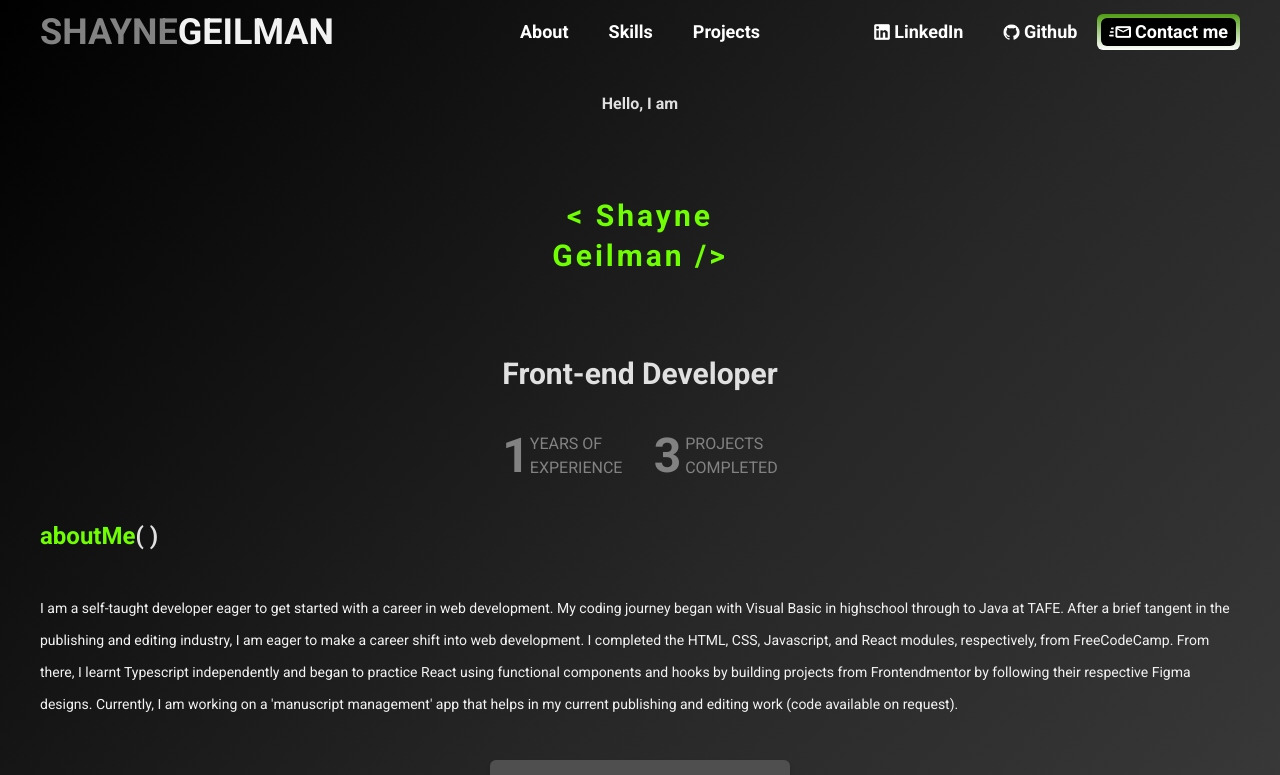
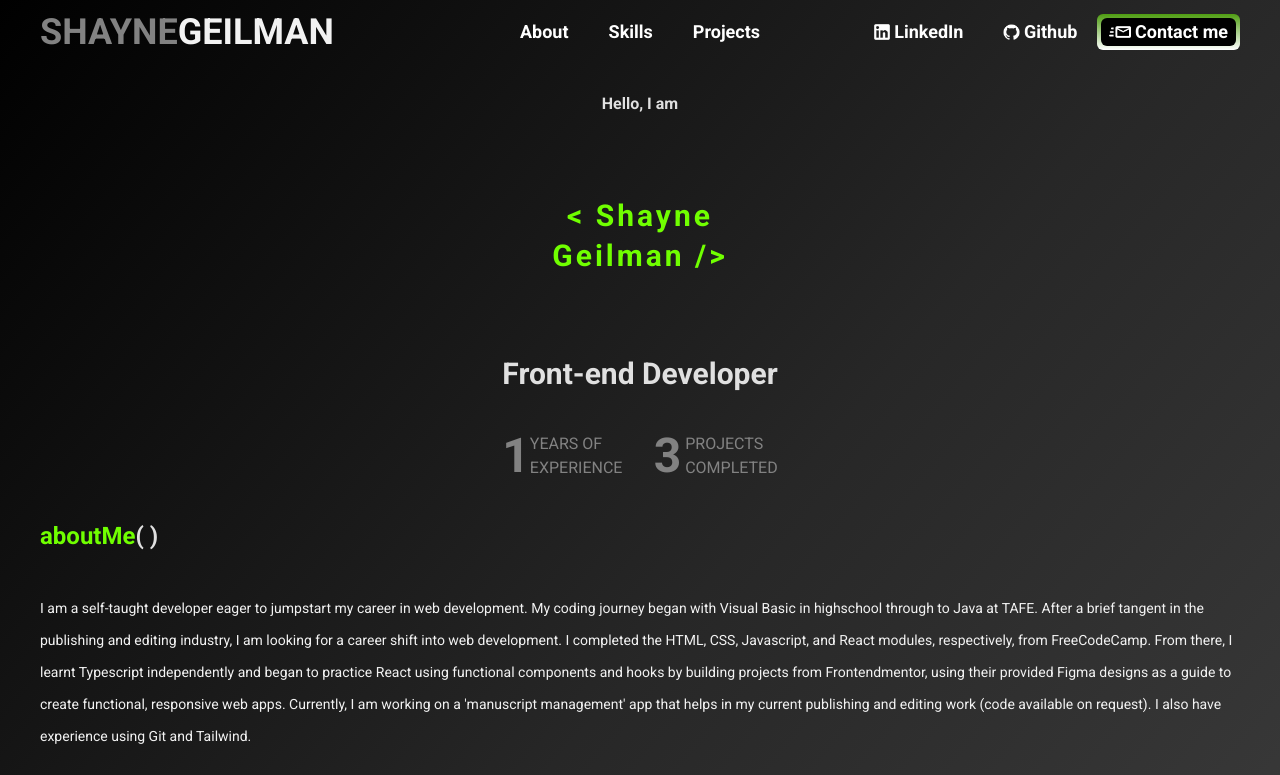
Before and after one commit to ShayneJG/Portfolio, a React (Vite) app: page / in a window 1280 px wide. Shown: the top 775 px of the page. Built offline with nearby package versions, Linux system fonts and the light colour scheme.

Commit message:
description updated.

```diff
--- a/src/components/description.tsx
+++ b/src/components/description.tsx
@@ -10,17 +10,18 @@ function Description() {
         </div>
 
         <p className="text-[#F2F2F2] font-normal text-sm leading-8 ">
-          I am a self-taught developer eager to get started with a career in web
+          I am a self-taught developer eager to jumpstart my career in web
           development. My coding journey began with Visual Basic in highschool
           through to Java at TAFE. After a brief tangent in the publishing and
-          editing industry, I am eager to make a career shift into web
+          editing industry, I am looking for a career shift into web
           development. I completed the HTML, CSS, Javascript, and React modules,
           respectively, from FreeCodeCamp. From there, I learnt Typescript
           independently and began to practice React using functional components
-          and hooks by building projects from Frontendmentor by following their
-          respective Figma designs. Currently, I am working on a 'manuscript
-          management' app that helps in my current publishing and editing work
-          (code available on request).
+          and hooks by building projects from Frontendmentor, using their
+          provided Figma designs as a guide to create functional, responsive web
+          apps. Currently, I am working on a 'manuscript management' app that
+          helps in my current publishing and editing work (code available on
+          request). I also have experience using Git and Tailwind.
         </p>
       </div>
       <div>
```
